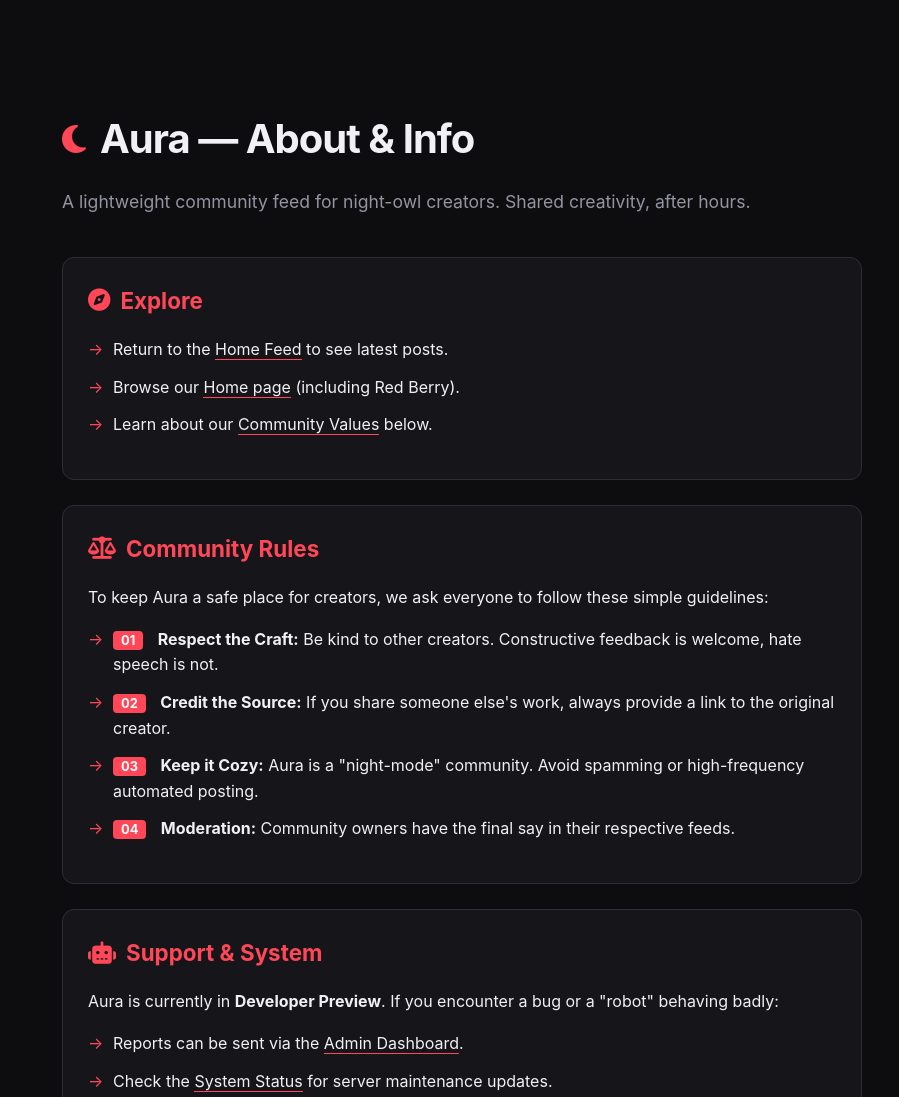
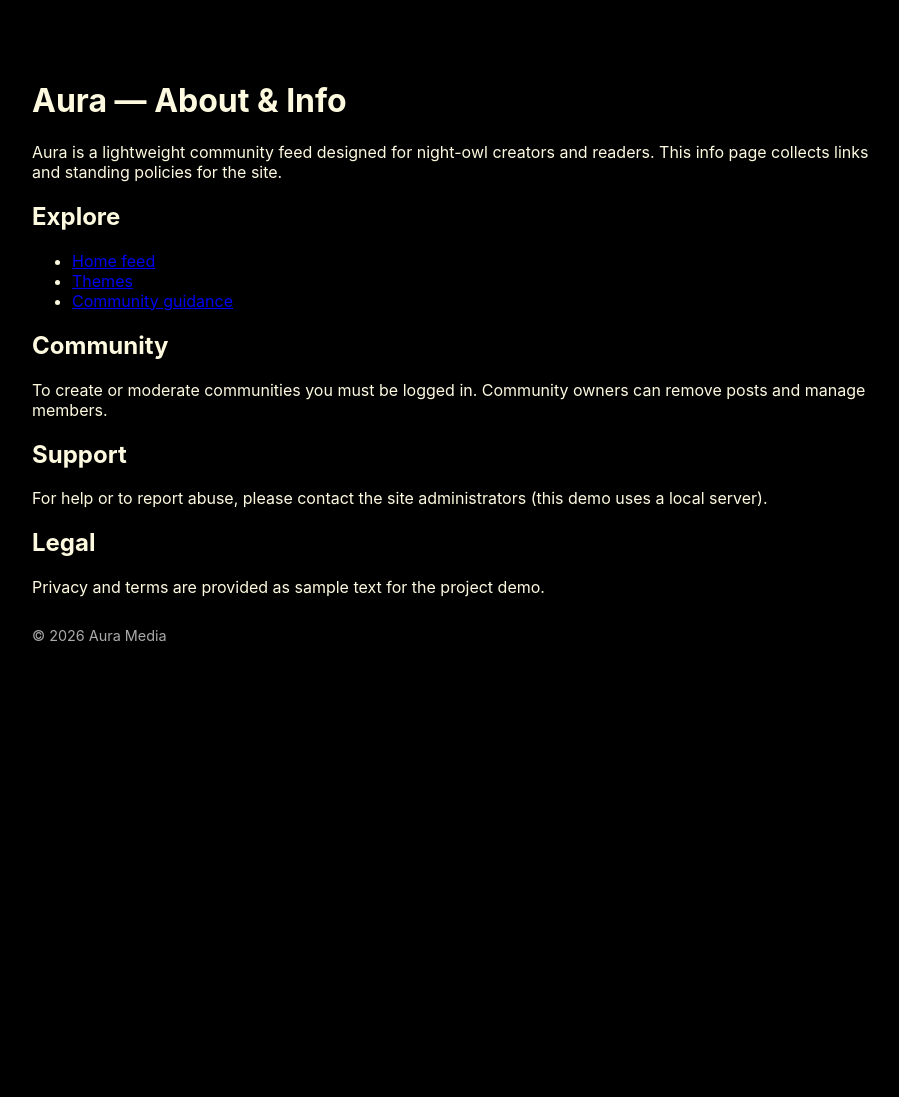
Before and after one commit to 2-Moonz/Red-Berry, a plain HTML site: page Pages/info.html in a window 1280 px wide. Shown: the top 1097 px of the page, without its empty margins (178-1077 px from the left). After the commit the page ends 800 px from the top, so only its background shows below. Drawn offline with Linux system fonts and the light colour scheme.

Commit message:
Revert "new"
This reverts commit 3ac498db290e805e314cb893fd5a1efcf2106af2.

```diff
--- a/Pages/info.html
+++ b/Pages/info.html
@@ -3,178 +3,41 @@
 <head>
   <meta charset="utf-8">
   <meta name="viewport" content="width=device-width,initial-scale=1">
-  <title>Red berry — Info & Rules</title>
-  <link rel="stylesheet" href="https://cdnjs.cloudflare.com/ajax/libs/font-awesome/6.4.0/css/all.min.css">
+  <title>Aura — Info</title>
+  <link rel="stylesheet" href="/Pages/styles/styles.css">
+  <link rel="stylesheet" href="/Pages/styles/red-berry.css">
+  <link rel="stylesheet" href="/Pages/styles/styles.css">
+</head>
+<body style="background:var(--bg); color:var(--cream); font-family:Inter, sans-serif;">
+  <main style="max-width:900px; margin:40px auto; padding:20px;">
+    <h1>Aura — About & Info</h1>
+    <p>Aura is a lightweight community feed designed for night-owl creators and readers. This info page collects links and standing policies for the site.</p>
 
-  <style>
-    /* Grundläggande inställningar */
-    :root {
-      --bg: #0d0d0f;
-      --card-bg: #16161a;
-      --accent: #ff4757; /* En bär-röd färg för Red Berry temat */
-      --cream: #f0f0f5;
-      --text-muted: #9494a3;
-      --border: #2d2d35;
-    }
-
-    body {
-      background: var(--bg);
-      color: var(--cream);
-      font-family: 'Inter', system-ui, -apple-system, sans-serif;
-      line-height: 1.6;
-      margin: 0;
-      padding: 0;
-    }
-
-    main {
-      max-width: 800px;
-      margin: 60px auto;
-      padding: 20px;
-    }
-
-    /* Header styling */
-    h1 {
-      font-size: 2.5rem;
-      letter-spacing: -1px;
-      margin-bottom: 10px;
-      display: flex;
-      align-items: center;
-      gap: 15px;
-    }
-
-    h1 i {
-      color: var(--accent);
-      font-size: 0.8em;
-    }
-
-    .subtitle {
-      color: var(--text-muted);
-      font-size: 1.1rem;
-      margin-bottom: 40px;
-    }
-
-    /* Snygga boxar för sektioner */
-    section {
-      background: var(--card-bg);
-      border: 1px solid var(--border);
-      border-radius: 12px;
-      padding: 25px;
-      margin-bottom: 25px;
-      transition: transform 0.2s ease;
-    }
-
-    section:hover {
-      border-color: var(--accent);
-    }
-
-    h2 {
-      margin-top: 0;
-      font-size: 1.4rem;
-      display: flex;
-      align-items: center;
-      gap: 10px;
-      color: var(--accent);
-    }
-
-    /* List styling */
-    ul {
-      list-style: none;
-      padding: 0;
-    }
-
-    li {
-      margin-bottom: 12px;
-      padding-left: 25px;
-      position: relative;
-    }
-
-    li::before {
-      content: "→";
-      position: absolute;
-      left: 0;
-      color: var(--accent);
-    }
-
-    /* Länkar */
-    a {
-      color: var(--cream);
-      text-decoration: none;
-      border-bottom: 1px solid var(--accent);
-      transition: opacity 0.2s;
-    }
-
-    a:hover {
-      opacity: 0.7;
-    }
-
-    /* Footer */
-    footer {
-      margin-top: 50px;
-      padding-top: 20px;
-      border-top: 1px solid var(--border);
-      font-size: 0.9rem;
-      color: var(--text-muted);
-      text-align: center;
-    }
-
-    /* Badge för regler */
-    .rule-number {
-      background: var(--accent);
-      color: white;
-      padding: 2px 8px;
-      border-radius: 4px;
-      font-size: 0.8rem;
-      margin-right: 10px;
-      font-weight: bold;
-    }
-  </style>
-</head>
-<body>
-
-  <main>
-    <header>
-      <h1><i class="fa-solid fa-moon"></i> Aura — About & Info</h1>
-      <p class="subtitle">A lightweight community feed for night-owl creators. Shared creativity, after hours.</p>
-    </header>
-
-    <section id="explore">
-      <h2><i class="fa-solid fa-compass"></i> Explore</h2>
+    <section style="margin-top:20px;">
+      <h2>Explore</h2>
       <ul>
-        <li>Return to the <a href="./red-berry.html">Home Feed</a> to see latest posts.</li>
-        <li>Browse our <a href="./Index.html">Home page</a> (including Red Berry).</li>
-        <li>Learn about our <a href="#community">Community Values</a> below.</li>
+        <li><a href="/Pages/red-berry.html">Home feed</a></li>
+        <li><a href="/Pages/info.html#themes">Themes</a></li>
+        <li><a href="/Pages/info.html#community">Community guidance</a></li>
       </ul>
     </section>
 
-    <section id="community">
-      <h2><i class="fa-solid fa-scale-balanced"></i> Community Rules</h2>
-      <p>To keep Aura a safe place for creators, we ask everyone to follow these simple guidelines:</p>
-      <ul>
-        <li><span class="rule-number">01</span> <strong>Respect the Craft:</strong> Be kind to other creators. Constructive feedback is welcome, hate speech is not.</li>
-        <li><span class="rule-number">02</span> <strong>Credit the Source:</strong> If you share someone else's work, always provide a link to the original creator.</li>
-        <li><span class="rule-number">03</span> <strong>Keep it Cozy:</strong> Aura is a "night-mode" community. Avoid spamming or high-frequency automated posting.</li>
-        <li><span class="rule-number">04</span> <strong>Moderation:</strong> Community owners have the final say in their respective feeds.</li>
-      </ul>
+    <section id="community" style="margin-top:18px;">
+      <h2>Community</h2>
+      <p>To create or moderate communities you must be logged in. Community owners can remove posts and manage members.</p>
     </section>
 
-    <section id="support">
-      <h2><i class="fa-solid fa-robot"></i> Support & System</h2>
-      <p>Aura is currently in <strong>Developer Preview</strong>. If you encounter a bug or a "robot" behaving badly:</p>
-      <ul>
-        <li>Reports can be sent via the <a href="mailto:admin@aura.demo">Admin Dashboard</a>.</li>
-        <li>Check the <a href="#">System Status</a> for server maintenance updates.</li>
-      </ul>
+    <section id="support" style="margin-top:18px;">
+      <h2>Support</h2>
+      <p>For help or to report abuse, please contact the site administrators (this demo uses a local server).</p>
     </section>
 
-    <section id="legal">
-      <h2><i class="fa-solid fa-shield-halved"></i> Privacy & Terms</h2>
-      <p>We believe in privacy. Aura does not track your data for ads. Your posts are yours, and you can delete your account and data at any time from the settings menu.</p>
+    <section id="legal" style="margin-top:18px;">
+      <h2>Legal</h2>
+      <p>Privacy and terms are provided as sample text for the project demo.</p>
     </section>
 
-    <footer>
-      <p>© 2026 Aura Media — Built for the creators of the night.</p>
-    </footer>
+    <p style="margin-top:30px; font-size:0.9rem; color:#aaa;">© 2026 Aura Media</p>
   </main>
-
 </body>
 </html>
--- a/Pages/styles/red-berry.css
+++ b/Pages/styles/red-berry.css
@@ -116,14 +116,13 @@
         }
 
         .nav-links i {
-            color: var(--cream);
             font-size: 1.1rem;
             cursor: pointer;
             transition: color 0.3s;
         }
 
         .nav-links i:hover {
-            color: var(--purple);
+            color: var(--orange);
         }
 
         /* --- Layout Structure --- */
@@ -344,7 +343,7 @@
             .footer-main {
                 flex-direction: column;
                 text-align: center;
-                color: #686767;
+                color: #a62525;
             }
 
             .footer-col {
@@ -379,6 +378,5 @@
         animation: slideIn 0.4s ease-out;
     }
 
-
     .votes i { cursor: pointer; transition: 0.2s; }
     .votes i:hover { color: #ff4b2b; }
--- a/Pages/styles/styles.css
+++ b/Pages/styles/styles.css
@@ -54,11 +54,6 @@
             text-decoration: none;
             font-size: 1.4rem;
             transition: opacity 0.3s;
-        }
-
-        img{
-            width:100px;
-            color:white;
         }
 
         .nav-links a:hover {
@@ -240,39 +235,3 @@
            font-weight: normal;
            font-style: normal;
         }
-        .nav-button {
-            background: none;
-            border: 1px solid rgba(255, 255, 255, 0.3);
-            color: #fff;
-            font-size: 1.5em;
-            font-weight: 1000;
-            border-radius: 8px;
-            padding: 8px 100px;
-            cursor: pointer;
-            transition: background 0.2s ease, border-color 0.2s ease;
-            text-decoration: none; /* Make buttons also work as links */
-            display: flex;
-            align-items: center;
-          }
-          .nav-button:hover {
-            background: rgba(255, 255, 255, 0.58);
-            border-color: #fff;
-          }
-          .nav-button2 {
-            background: none;
-            border: 1px solid rgba(255, 255, 255, 0.3);
-            color: #fff;
-            font-size: 1.5em;
-            font-weight: 1000;
-            border-radius: 8px;
-            padding: 8px 66px;
-            cursor: pointer;
-            transition: background 0.2s ease, border-color 0.2s ease;
-            text-decoration: none; /* Make buttons also work as links */
-            display: flex;
-            align-items: center;
-          }
-          .nav-button2:hover {
-            background: rgba(255, 255, 255, 0.58);
-            border-color: #fff;
-          }
```
Also changed, not shown: Pages/Index.html (+10 -13 lines), Pages/chat.html (+5 -5 lines), Pages/red-berry.html (+3 -13 lines).
